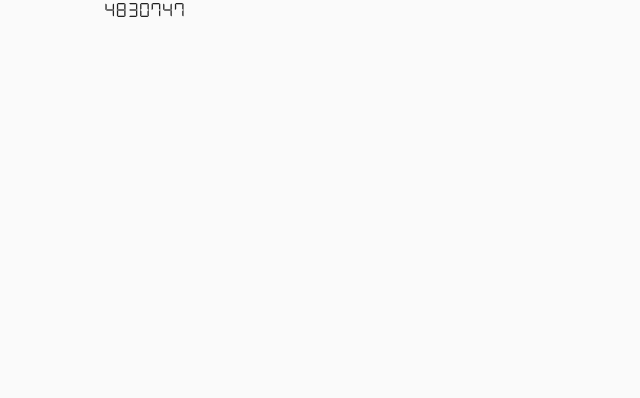
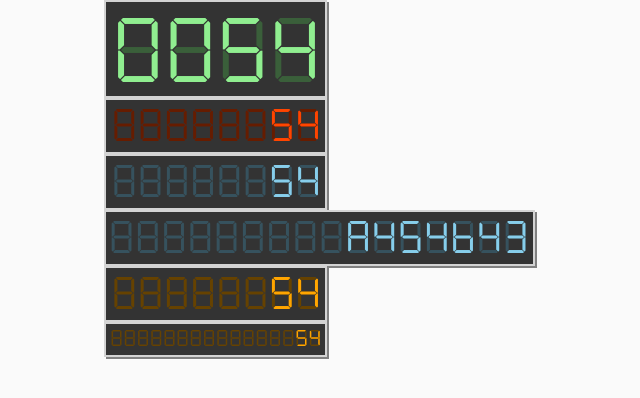
Before and after one commit to geocolumbus/electronics, a Next.js app: page / in a window 1280 px wide. Shown: the top 398 px of the page, without its empty margins (20-660 px from the left). Built offline with nearby package versions, Linux system fonts and the light colour scheme.

Commit message:
Segment display colors and sizes

```diff
--- /dev/null
+++ b/components/InstrumentPanel.js
@@ -0,0 +1,32 @@
+import { useState, useEffect } from 'react'
+import { makeStyles } from '@material-ui/core/styles'
+import SegDisplay from './segdisplay/SegDisplay'
+import { Box } from '@material-ui/core'
+
+const useStyles = makeStyles(theme => ({
+    root: {
+        backgroundColor: '#ffc'
+    }
+}))
+
+export default function InstrumentPanel() {
+
+    const classes = useStyles()
+    const [count, setCount] = useState(0)
+
+    useEffect(() => {
+        const interval = setInterval(() => {
+            setCount(prevCount => prevCount + 1)
+        }, 100)
+        return () => clearInterval(interval)
+    }, [])
+
+    return <Box>
+        <SegDisplay className={classes.root} digits={4} zeros color='green' fontSize={2}>{count}</SegDisplay>
+        <SegDisplay color='red' className={classes.root}>{count}</SegDisplay>
+        <SegDisplay color='blue' className={classes.root}>{count}</SegDisplay>
+        <SegDisplay color='blue' digits={16} className={classes.root}>A454B43</SegDisplay>
+        <SegDisplay color='orange' className={classes.root}>{count}</SegDisplay>
+        <SegDisplay color='orange' fontSize={0.5} digits={16} className={classes.root}>{count}</SegDisplay>
+    </Box>
+}
--- a/components/segdisplay/SegDisplay.js
+++ b/components/segdisplay/SegDisplay.js
@@ -1,13 +1,74 @@
 import { Box } from '@material-ui/core'
 import { makeStyles } from '@material-ui/core/styles'
+import clsx from 'clsx'
 
 const useStyles = makeStyles(theme => ({
-    root: { fontFamily: 'DSEG7Classic, sans-serif' }
+    display: {
+        fontFamily: 'DSEG7Classic, sans-serif',
+        backgroundColor: '#333',
+        border: '2px solid lightgray',
+        boxShadow: '2px 2px gray',
+        position: 'relative'
+    },
+    background: {
+        position: 'absolute',
+        right: 4
+    },
+    data: {
+        position: 'absolute',
+        right: 4
+    },
+    onGreen: {
+        color: 'lightgreen'
+    },
+    onRed: {
+        color: 'orangered'
+    },
+    onBlue: {
+        color: 'skyblue'
+    },
+    onOrange: {
+        color: 'Orange'
+    },
+    dim: {
+        filter: 'brightness(40%)'
+    }
+
 }))
 
-export default function SegDisplay({ children }) {
+export default function SegDisplay({ zeros, color, digits, fontSize, children }) {
 
     const classes = useStyles()
+    let text = children
+    digits = digits || 8
+    fontSize = fontSize || 1
 
-    return <Box className={classes.root}>{children}</Box>
+    if (isFinite(text)) {
+        text = children.toString()
+
+        if (zeros) {
+            while (text.length < digits) {
+                text = '0' + text
+            }
+        }
+    }
+
+    let onColor = classes.onGreen
+    if (color === 'red') {
+        onColor = classes.onRed
+    } else if (color === 'blue') {
+        onColor = classes.onBlue
+    } else if (color === 'orange') {
+        onColor = classes.onOrange
+    }
+
+    return <Box className={classes.display} style={{
+        width: `calc(${digits * 1.62 * fontSize}rem + ${16}px)`,
+        fontSize: `${fontSize * 2}rem`,
+        height: 42 * fontSize + 14,
+        paddingTop: 3
+    }}>
+        <Box className={clsx(classes.background, onColor, classes.dim)}>{'8'.repeat(digits)}</Box>
+        <Box className={clsx(classes.data, onColor)}>{text}</Box>
+    </Box>
 }
--- a/package.json
+++ b/package.json
@@ -9,6 +9,7 @@
   },
   "dependencies": {
     "@material-ui/core": "^4.11.3",
+    "clsx": "^1.1.1",
     "next": "10.0.5",
     "prop-types": "^15.7.2",
     "react": "17.0.1",
--- a/pages/index.js
+++ b/pages/index.js
@@ -1,28 +1,10 @@
 import { makeStyles } from '@material-ui/core/styles'
-import SegDisplay from '../components/segdisplay/SegDisplay'
 import { Container } from '@material-ui/core'
+import InstrumentPanel from '../components/InstrumentPanel'
 
 const useStyles = makeStyles(theme => ({
     container: {
         maxWidth: 1080
-    },
-    header: {
-        backgroundColor: '#ffc',
-        padding: theme.spacing(2),
-        height: 100
-    },
-    menu: {
-        backgroundColor: '#cff',
-        height: 'calc(100vh - 200px)'
-    },
-    body: {
-        backgroundColor: '#fcf',
-        height: 'calc(100vh - 200px)'
-    },
-    footer: {
-        backgroundColor: '#ffc',
-        padding: theme.spacing(2),
-        height: 100
     }
 }))
 
@@ -32,7 +14,7 @@ export default function Home() {
 
     return (
         <Container className={classes.container}>
-            <SegDisplay>4830747</SegDisplay>
+            <InstrumentPanel/>
         </Container>
     )
 }
```
